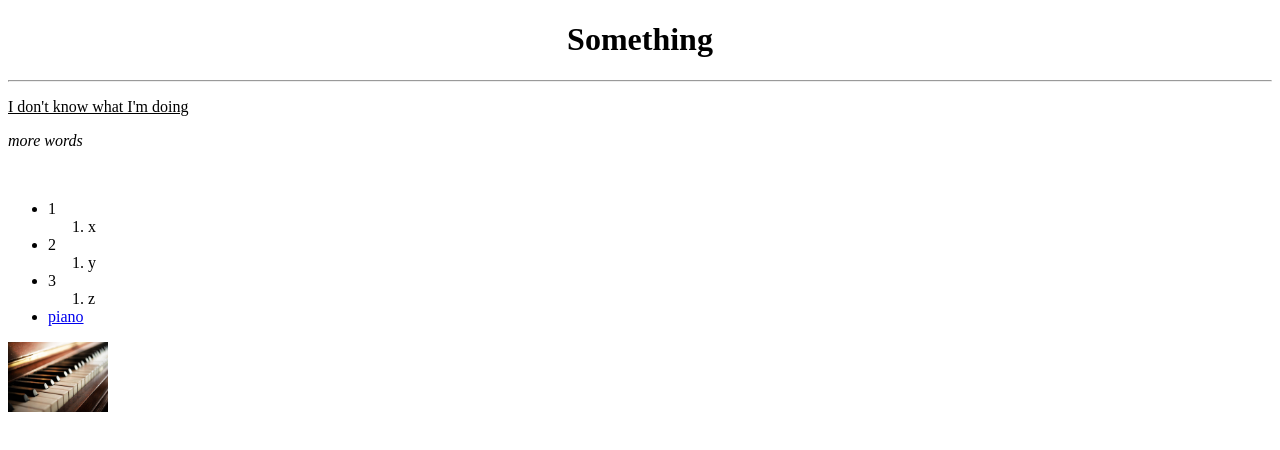
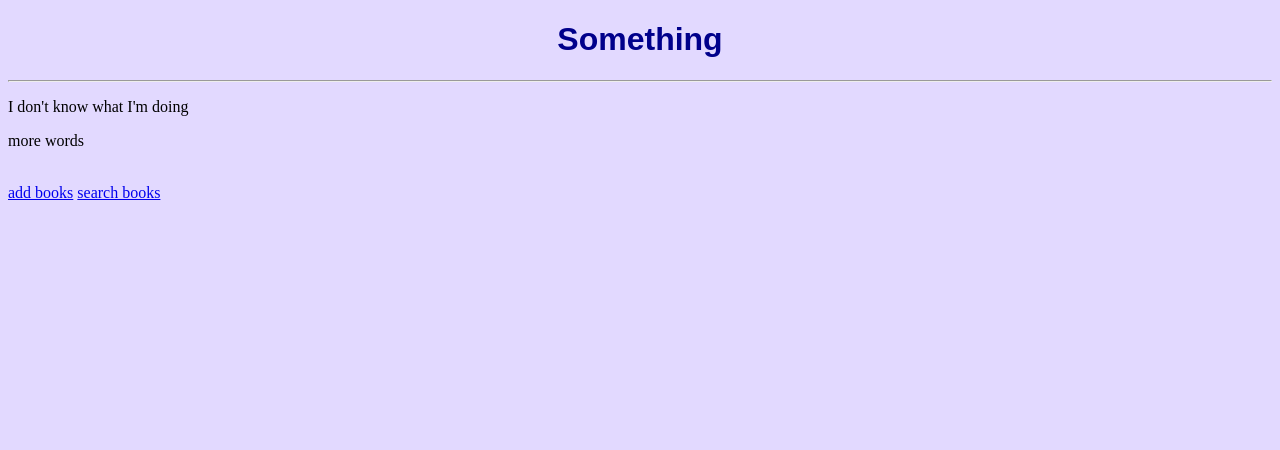
Before and after one commit to averyBel23/averyBel23.github.io, a plain HTML site: page index.html in a window 1280 px wide. Drawn offline with Linux system fonts and the light colour scheme.

Commit message:
Add files via upload

```diff
--- a/index.html
+++ b/index.html
@@ -1,33 +1,20 @@
 <!DOCTYPE html>
 <html>
+<link href="style.css" type="text/css" rel="stylesheet" />
+
 <head>
-<title>Space?orPiano?</title>
+	<title>books</title>
 </head>
 
 <body>
-<center><h1>Something</h1></center>
-<hr>
-<p><u>I don't know what I'm doing</u></p>
-<p><em>more words</em></p>
-<br>
-<ul>
-	<li>1</li>
-	<ol>
-		<li>x</li>
-	</ol>
-	<li>2</li>
-	<ol>
-		<li>y</li>
-	</ol>
-	<li>3</li>
-	<ol>
-		<li>z</li>
-	</ol>
-	<li><a href="piano.html">piano</a></li>
-	<!--<li><a href="space.html">space</a></li>-->
-
-</ul>
-<img src="pianoImage.jpeg" alt="pretend this is a image" width="100" height="70">
+	<center><h1>Something</h1></center>
+	<hr>
+	<p>I don't know what I'm doing</p>
+	<p>more words</p>
+	<br>
+	<a href="addBooks.html">add books</a>
+	<a href="searchBooks.html">search books</a>
+	<!-- <img src="pianoImage.jpeg" alt="pretend this is a image" width="100" height="70"> -->
 
 </body>
 </html>
--- /dev/null
+++ b/style.css
@@ -0,0 +1,9 @@
+body {
+	background-color: #e2d9ff;
+}
+
+h1 {
+	color: darkblue;
+	text-align: center;
+	font-family: sans-serif;
+}
```
Also changed, not shown: addBooks.html (+15 -3 lines), searchBooks.html (added, +14 -0 lines).
